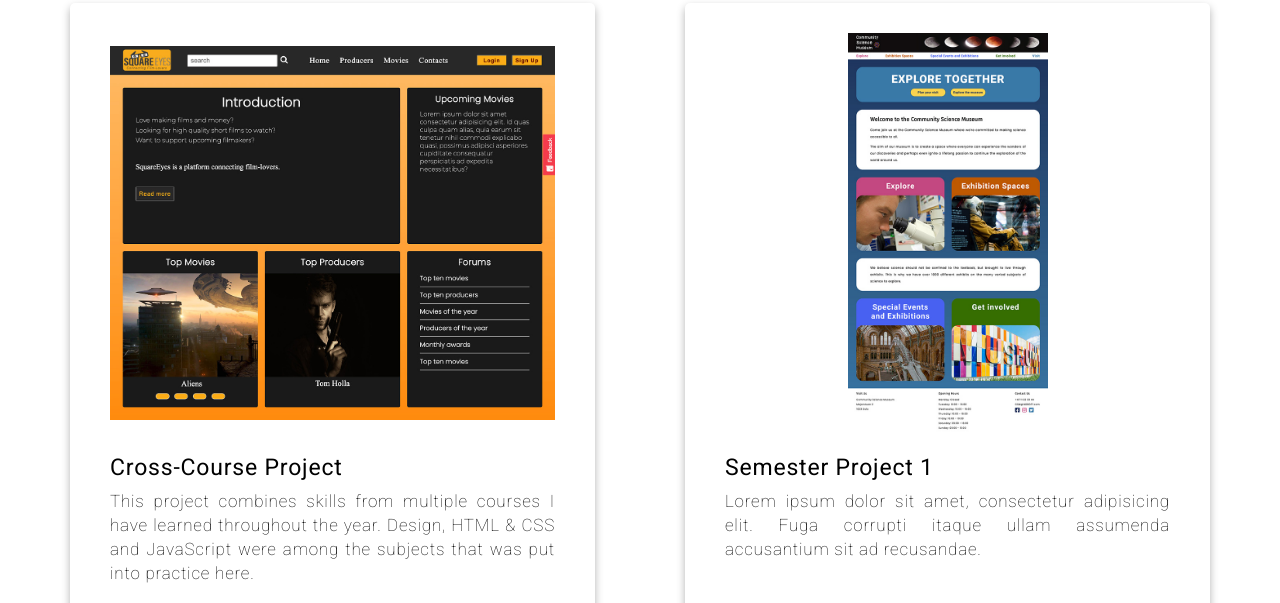
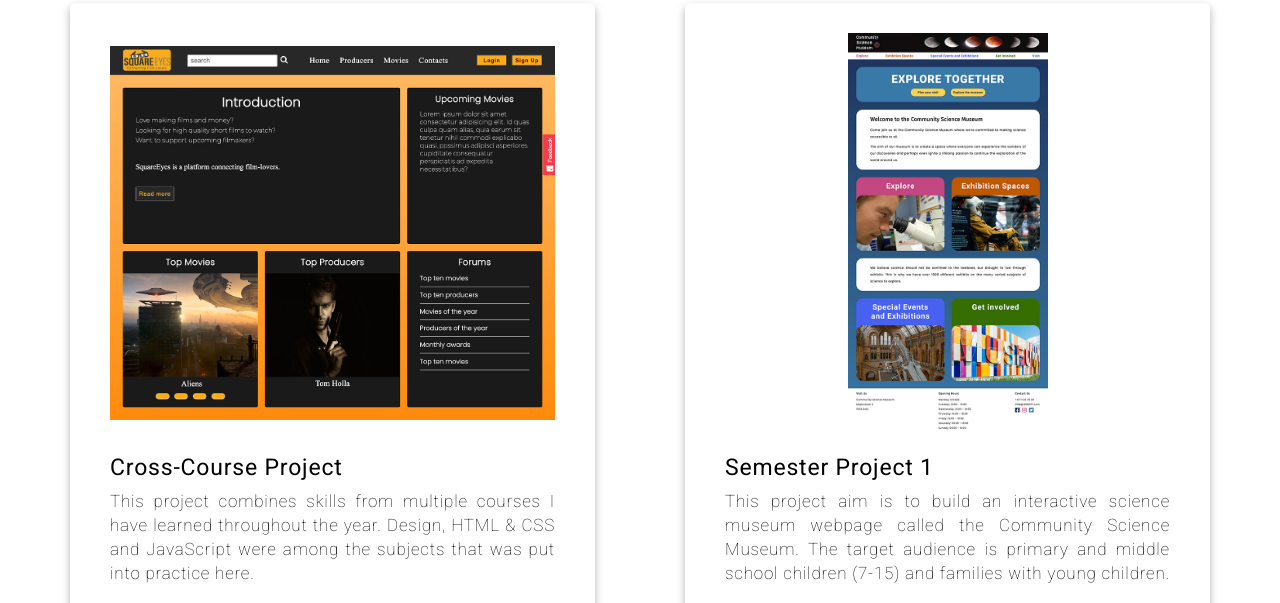
Before and after one commit to norbadboy/norbadboy, a plain HTML site: page portfolio/html/home.html in a window 1280 px wide. Shown: the part 164-767 px from the top of the page. Drawn offline with Linux system fonts and the light colour scheme.

Commit message:
put in description text for cards

```diff
--- a/portfolio/html/home.html
+++ b/portfolio/html/home.html
@@ -58,8 +58,7 @@
             <div class="card-content">
               <h3>semester project 1</h3>
               <p>
-                Lorem ipsum dolor sit amet, consectetur adipisicing elit. Fuga corrupti itaque ullam
-                assumenda accusantium sit ad recusandae.
+                This project aim is to build an interactive science museum webpage called the Community Science Museum. The target audience is primary and middle school children (7-15) and families with young children.
               </p>
               <ul class="icon--wrapper">
                 <li class="icon--container">
```
